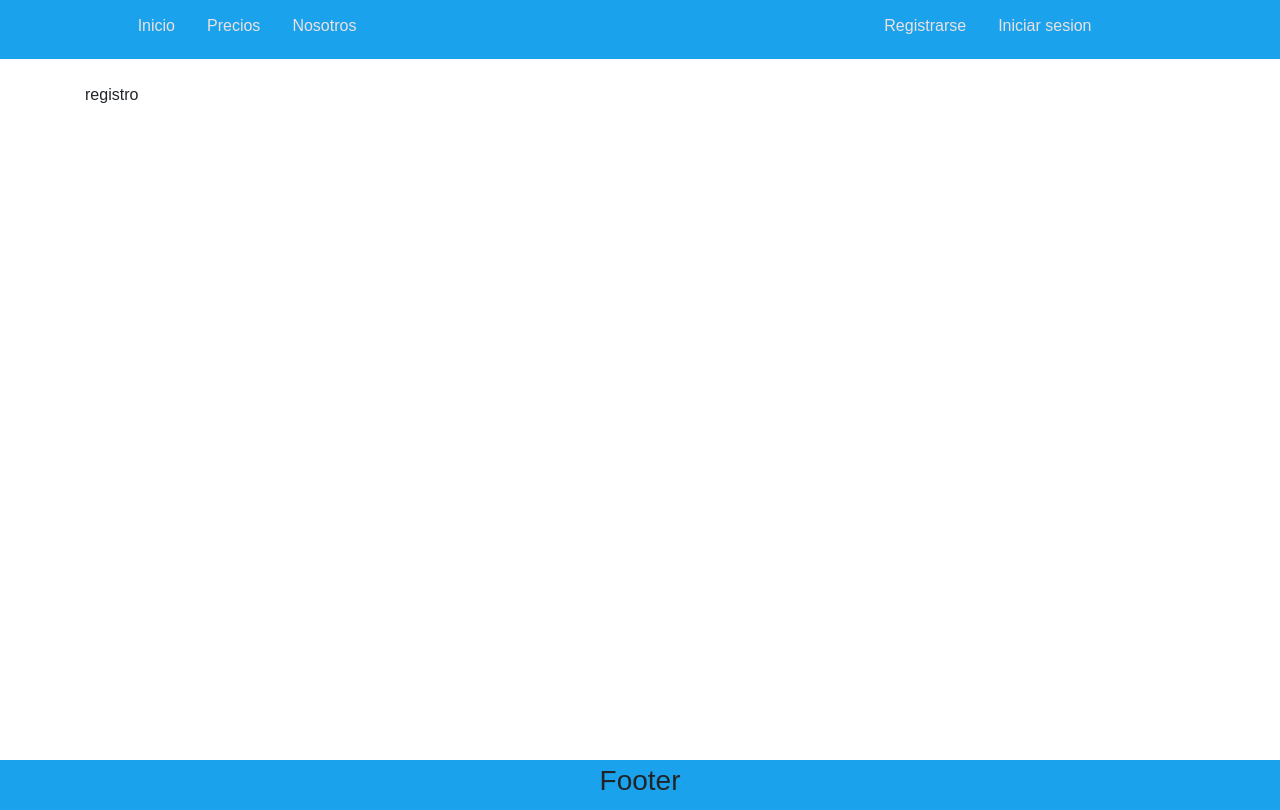
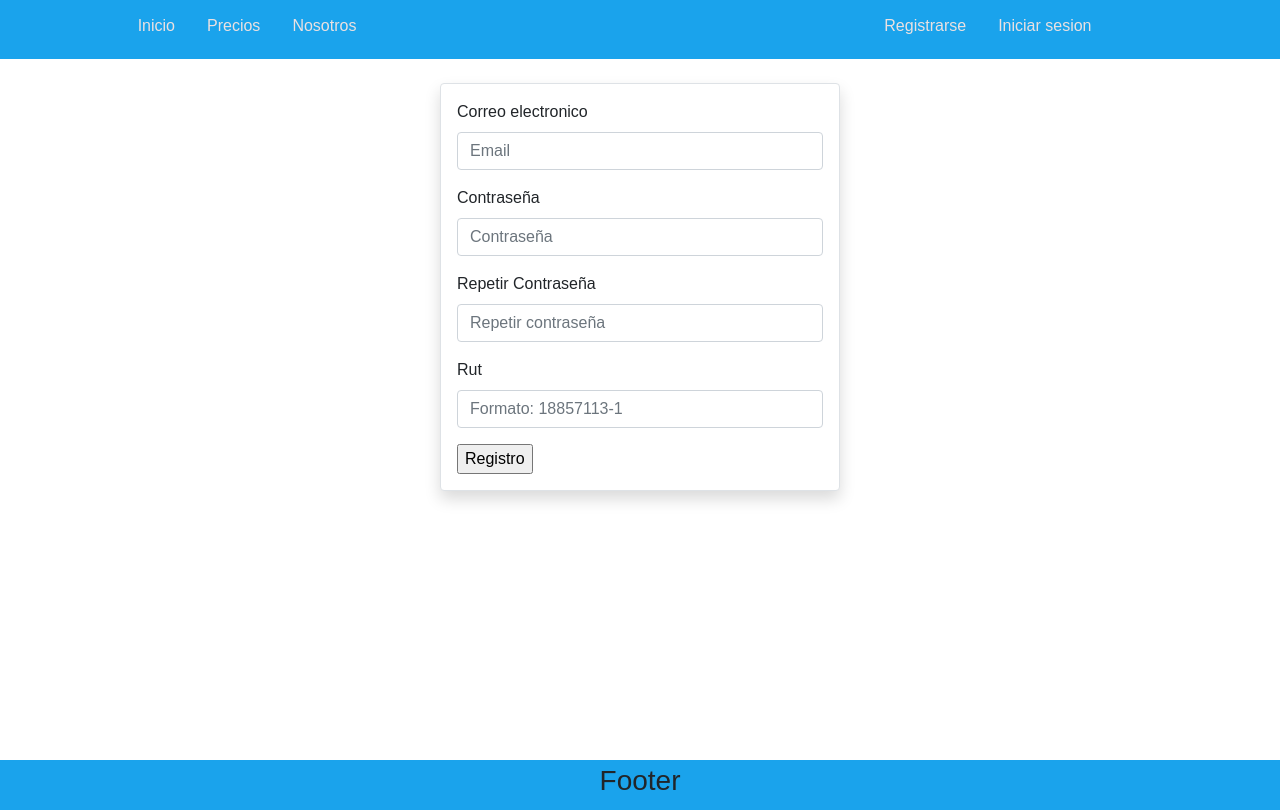
Before and after one commit to GabrielICM/TutorEnCasa-frontend, a React (Create React App) app: page /public/registro in a window 1280 px wide. Built offline with nearby package versions, Linux system fonts and the light colour scheme.

Commit message:
Se agrega radiobtn dinamico en cupon/form registro

```diff
--- a/src/Scenes/Cupones/Cupones.js
+++ b/src/Scenes/Cupones/Cupones.js
@@ -1,4 +1,4 @@
-import React from 'react';
+import React, { useState } from 'react';
 import { useForm } from 'react-hook-form';
 import { Header, Body, Footer, Navbar } from '../../Components';
 import { useSelector } from 'react-redux';
@@ -6,22 +6,66 @@ import { Redirect } from 'react-router-dom';
 
 export default function Cupones() {
 
+    const[ValidateInput, setValidateInput] = useState(true);
+    const ShowInput = () =>{
+        if(ValidateInput)
+            setValidateInput(false);
+        else
+             setValidateInput(true);
+    }
+    const { register, handleSubmit, errors } = useForm();
     const logged = useSelector(state => state.login);
-    if(! logged)
-        return <Redirect to="/inicio-sesion" />
-
-    const { register, handleSubmit, errors } = useForm();
     const onSubmit = data => console.log(data);
     console.log(errors);
 
+    if(! logged)
+        return <Redirect to="/inicio-sesion" />
     return (
         <div>
         <Header>
             <Navbar/>
          </Header>
          <Body>
-            <form onSubmit={handleSubmit(onSubmit)}>
-                <input type="text" placeholder="Ingrese el monto a pagar" name="Cupon" ref={register({required: true})} />
+            <form className="container upload border jumbotron rounded shadow p-3 mb-5 bg-white rounded" onSubmit={handleSubmit(onSubmit)}>
+                <div className="form-group">
+                    <label htmlFor="vincularCupon">Valor del cupon</label>
+                    <input className="form-control " type="text" placeholder="En pesos" name="password"
+                    ref={register({required: {value:true, message: "* El monto a pagar es requerido", maxLength: 80}})} />
+                </div>
+                <span className="text-danger text-small d-block mb-2">
+                    {errors.password && errors.password.message}
+                </span>
+                <table className="form-group">
+                <h2>¿El cupon es para?</h2>
+                    <tr>
+                        <td>
+                            <input className="mr-1" name="Developer" type="radio" value="Yes" onClick={ShowInput} ref={register({ required: true })}/>
+                            <label htmlFor="vincularCupon">Ti mismo</label>
+                        </td>
+                    </tr>
+                    <tr>
+                        <td className="">
+                            <input className="mr-1" id="show" name="Developer" type="radio" value="No" onClick={ShowInput} ref={register({ required: true })}/>
+                            <label htmlFor="vincularCupon">otro</label>
+                        </td>
+                    </tr>
+                    {ValidateInput ? '' :
+                    <tr>
+                        <td>
+                            <input name="vincular" type="text" />
+                        </td>
+                    </tr>
+                    }
+                </table>
+                <div className="form-group">
+                    <label htmlFor="vincularCupon">Correo electrónico</label>
+                    <input id="email" className="form-control " type="email" placeholder="Email" name="email"
+                    ref={register({required: {value: true,message: "* El correo es requerido" ,pattern: /^\S+@\S+$/i}})} />
+                </div>
+                <span className="text-danger text-small d-block mb-2">
+                    {errors.email && errors.email.message}
+                </span>
+
                 <input type="submit" />
             </form>
          </Body>
--- a/src/Scenes/IniciarSesion/IniciarSesion.js
+++ b/src/Scenes/IniciarSesion/IniciarSesion.js
@@ -37,15 +37,15 @@ return (
         <form className="container upload border jumbotron rounded shadow p-3 mb-5 bg-white rounded" onSubmit={handleSubmit(onSubmit)}>
             <div className="form-group">
                 <label htmlFor="email">Correo electrónico</label>
-                <input id="email" className="form-control " type="email" placeholder="Email" name="email"
+                <input id="email" className="form-control" type="email" placeholder="Email" name="email"
                 ref={register({required: {value: true,message: "* El correo es requerido" ,pattern: /^\S+@\S+$/i}})} />
             </div>
             <span className="text-danger text-small d-block mb-2">
                 {errors.email && errors.email.message}
             </span>
             <div className="form-group">
-                <label htmlFor="email">Contraseña</label>
-                <input className="form-control " type="password" placeholder="Contraseña" name="password"
+                <label htmlFor="contraseña">Contraseña</label>
+                <input id="constraseña" className="form-control " type="password" placeholder="Contraseña" name="password"
                 ref={register({required: {value:true, message: "* La contraseña es requerida", maxLength: 80}})} />
             </div>
             <span className="text-danger text-small d-block mb-2">
--- a/src/Scenes/Registro/Registro.js
+++ b/src/Scenes/Registro/Registro.js
@@ -2,8 +2,15 @@ import React from 'react';
 import { Header, Navbar, Body, Footer } from '../../Components';
 import { useSelector } from 'react-redux';
 import { Redirect } from 'react-router-dom';
+import {useForm} from 'react-hook-form';
+
 
 const registro = () => {
+
+    const { register, handleSubmit, errors } = useForm();
+    const onSubmit = data => console.log(data);
+    console.log(errors);
+
     const logged = useSelector(state => state.login);
     if(logged)
         return <Redirect to="/" />
@@ -13,7 +20,30 @@ return(
         <Header>
             <Navbar/>
         </Header>
-        <Body>registro</Body>
+        <Body>
+            <div >
+                <form className="container upload border jumbotron rounded shadow p-3 mb-5 bg-white rounded"  onSubmit={handleSubmit(onSubmit)}>
+                    <div className="form-group">
+                        <label htmlFor="email">Correo electronico</label>
+                        <input className="form-control" type="text" id="email" placeholder="Email" name="Email" ref={register({required: true, pattern: /^\S+@\S+$/i})} />
+                    </div>
+                    <div className="form-group">
+                        <label htmlFor="contraseña">Contraseña</label>
+                        <input className="form-control" type="password" id="contraseña" placeholder="Contraseña" name="Password" ref={register({required: true, maxLength: 80})} />
+                    </div>
+                    <div className="form-group">
+                        <label htmlFor="repetirContraseña">Repetir Contraseña</label>
+                        <input className="form-control" type="password" id="repetirContraseña" placeholder="Repetir contraseña" name="Password2" ref={register} />
+                    </div>
+                    <div className="form-group">
+                        <label htmlFor="rut">Rut</label>
+                        <input className="form-control" type="text" id="rut" placeholder="Formato: 18857113-1" name="rut" ref={register({required: true, pattern: /^\d{1,2}\d{3}\d{3}[-][0-9kK]{1}$/i})} />
+                    </div>
+
+                    <input type="submit" value="Registro"/>
+                </form>
+            </div>
+        </Body>
         <Footer/>
     </div>
     )
```
